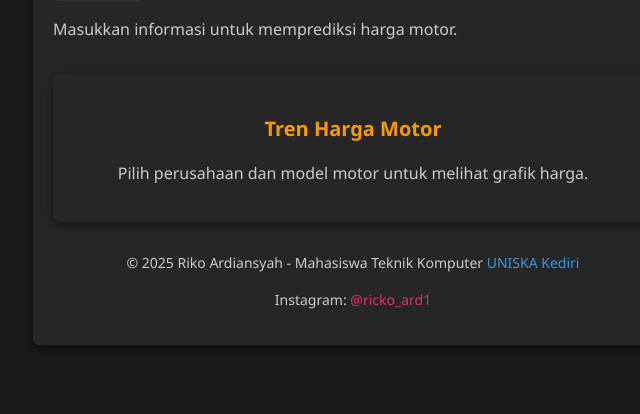
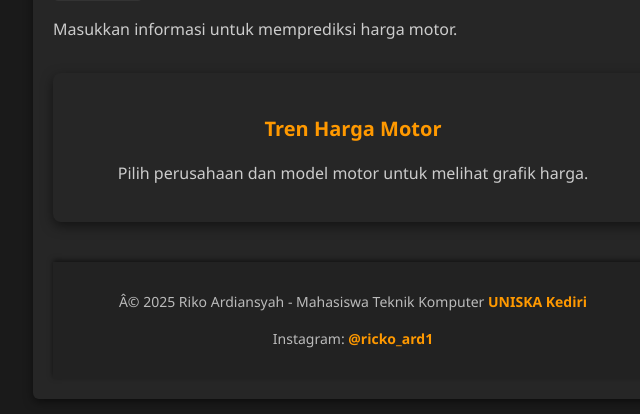
Before and after one commit to RelixArdiansyah/Motor_Price_Prediction_System2-main, a Flask app: page / in a window 1280 px wide. Shown: the part 857-1271 px from the top of the page, without its empty margins (287-927 px from the left). Before the commit the page ends 1166 px from the top, so only its background shows below. Run offline with Flask 3, Linux system fonts and the light colour scheme.

Commit message:
refactor: clean up HTML templates for consistency and readability

```diff
--- a/app.py
+++ b/app.py
@@ -41,7 +41,7 @@ def create_user_table():
         conn = mysql.connector.connect(
             host='localhost',
             user='root',
-            password='password',
+            password='',
             database='motor_predictor'
         )
         if conn.is_connected():
@@ -61,7 +61,7 @@ def add_user(username, password):
         conn = mysql.connector.connect(
             host='localhost',
             user='root',
-            password='password',
+            password='',
             database='motor_predictor'
         )
         cursor = conn.cursor()
@@ -79,7 +79,7 @@ def check_user(username, password):
         conn = mysql.connector.connect(
             host='localhost',
             user='root',
-            password='password',
+            password='',
             database='motor_predictor'
         )
         cursor = conn.cursor()
@@ -108,7 +108,7 @@ def register():
         conn = mysql.connector.connect(
             host='localhost',
             user='root',
-            password='password',
+            password='',
             database='motor_predictor'
         )
         cursor = conn.cursor()
--- a/static/styles.css
+++ b/static/styles.css
@@ -157,10 +157,25 @@ table tbody tr:hover {
 }
 
 /* Footer */
-hr {
-    margin: 20px auto;
-    border: 0;
-    height: 1px;
-    background: #444;
-    width: 90%;
+footer {
+    background-color: #222;
+    color: #bbb;
+    text-align: center;
+    padding: 15px 10px;
+    font-size: 14px;
+    margin-top: 40px;
+    box-shadow: 0 -2px 5px rgba(0, 0, 0, 0.5);
+    transition: background-color 0.3s, color 0.3s;
 }
+
+footer a {
+    color: #ff9900;
+    text-decoration: none;
+    font-weight: bold;
+    transition: color 0.3s;
+}
+
+footer a:hover {
+    color: #fff;
+    text-decoration: underline;
+}
--- a/templates/crud.html
+++ b/templates/crud.html
@@ -3,7 +3,8 @@
 <head>
     <meta charset="UTF-8">
     <meta name="viewport" content="width=device-width, initial-scale=1.0">
-    <title>Kelola Data Motor</title>
+    <title>Kelola Data - Prediksi Harga Motor</title>
+    <link rel="icon" href="{{ url_for('static', filename='dark-mode-icon.png') }}" type="image/png">
     <link rel="stylesheet" href="{{ url_for('static', filename='styles.css') }}">
 </head>
 <body>
--- a/templates/index.html
+++ b/templates/index.html
@@ -4,6 +4,7 @@
     <meta charset="UTF-8">
     <meta name="viewport" content="width=device-width, initial-scale=1.0">
     <title>Prediksi Harga Motor</title>
+    <link rel="icon" href="{{ url_for('static', filename='dark-mode-icon.png') }}" type="image/png">
     <link rel="stylesheet" href="{{ url_for('static', filename='styles.css') }}">
     <style>
         .loader {
@@ -95,7 +96,7 @@
                 {% if prediction %}
                     <h3>Hasil Prediksi</h3>
                     <p>Harga Prediksi: <strong>Rp {{ "{:,.0f}".format(prediction).replace(',', '.') }}</strong></p>
-                    <p>Nilai R²: <strong>{{ "{:.4f}".format(r_squared) }}</strong></p>
+                    <p>Nilai RÂ²: <strong>{{ "{:.4f}".format(r_squared) }}</strong></p>
                     <p>Intercept: <strong>{{ "{:,.2f}".format(intercept) }}</strong></p>
                 {% else %}
                     <p>Masukkan informasi untuk memprediksi harga motor.</p>
@@ -110,10 +111,10 @@
                 {% endif %}
             </section>
         </main>
-        <footer style="text-align: center; margin-top: 20px; font-size: 14px;">
-            <p>© 2025 Riko Ardiansyah - Mahasiswa Teknik Komputer <a href="https://www.uniska-kediri.ac.id/" target="_blank" style="text-decoration: none; color: #3498db;">UNISKA Kediri</a></p>
-            <p>Instagram: <a href="https://www.instagram.com/ricko_ard1/" target="_blank" style="text-decoration: none; color: #e1306c;">@ricko_ard1</a></p>
-        </footer>
+    <footer>
+        <p>Â© 2025 Riko Ardiansyah - Mahasiswa Teknik Komputer <a href="https://www.uniska-kediri.ac.id/" target="_blank" >UNISKA Kediri</a></p>
+        <p>Instagram: <a href="https://www.instagram.com/ricko_ard1/" target="_blank">@ricko_ard1</a></p>
+    </footer>
     </div>
 
     <script>
--- a/templates/login.html
+++ b/templates/login.html
@@ -3,7 +3,8 @@
 <head>
     <meta charset="UTF-8">
     <meta name="viewport" content="width=device-width, initial-scale=1.0">
-    <title>Login</title>
+    <title>Login - Prediksi Harga Motor</title>
+    <link rel="icon" href="{{ url_for('static', filename='dark-mode-icon.png') }}" type="image/png">
     <link rel="stylesheet" href="{{ url_for('static', filename='styles.css') }}">
 </head>
 <body>
--- a/templates/register.html
+++ b/templates/register.html
@@ -4,6 +4,7 @@
     <meta charset="UTF-8">
     <meta name="viewport" content="width=device-width, initial-scale=1.0">
     <title>Registrasi Pengguna</title>
+    <link rel="icon" href="{{ url_for('static', filename='dark-mode-icon.png') }}" type="image/png">
     <link rel="stylesheet" href="{{ url_for('static', filename='styles.css') }}">
 </head>
 <body>
```
